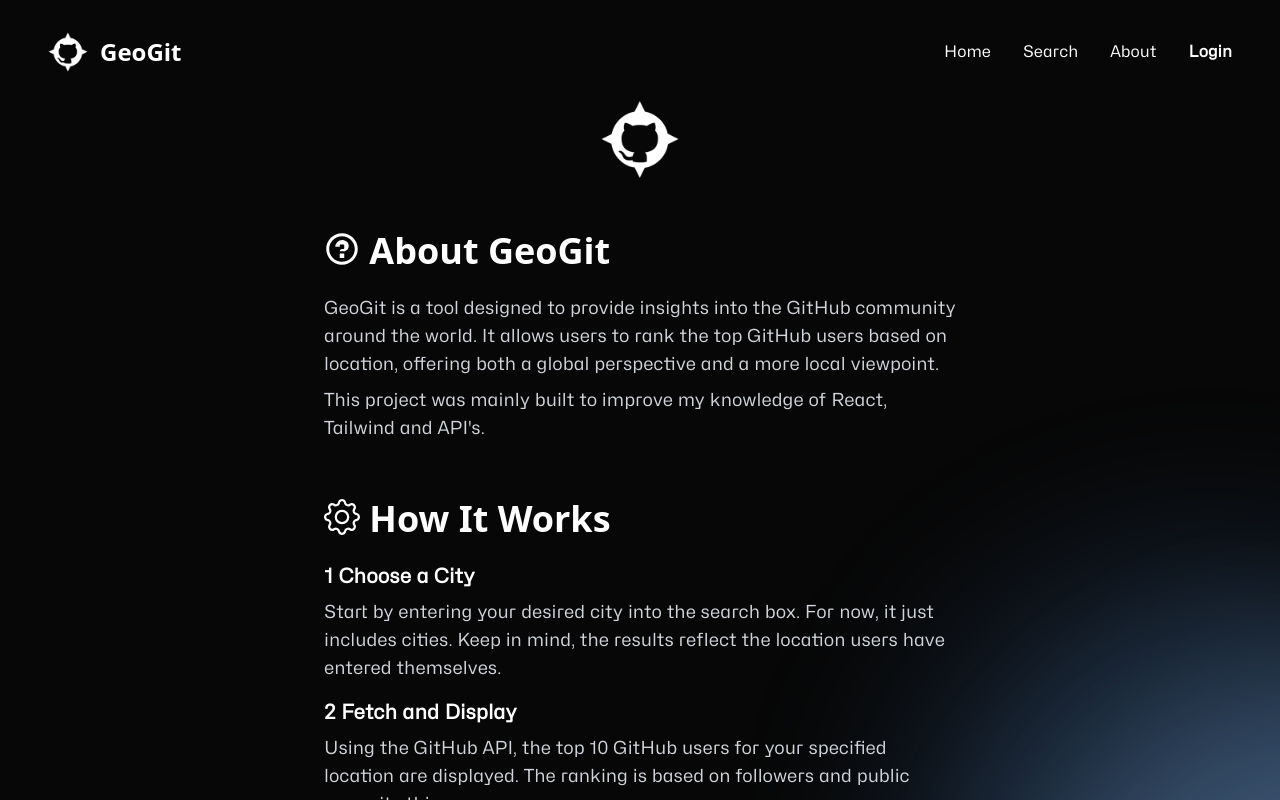
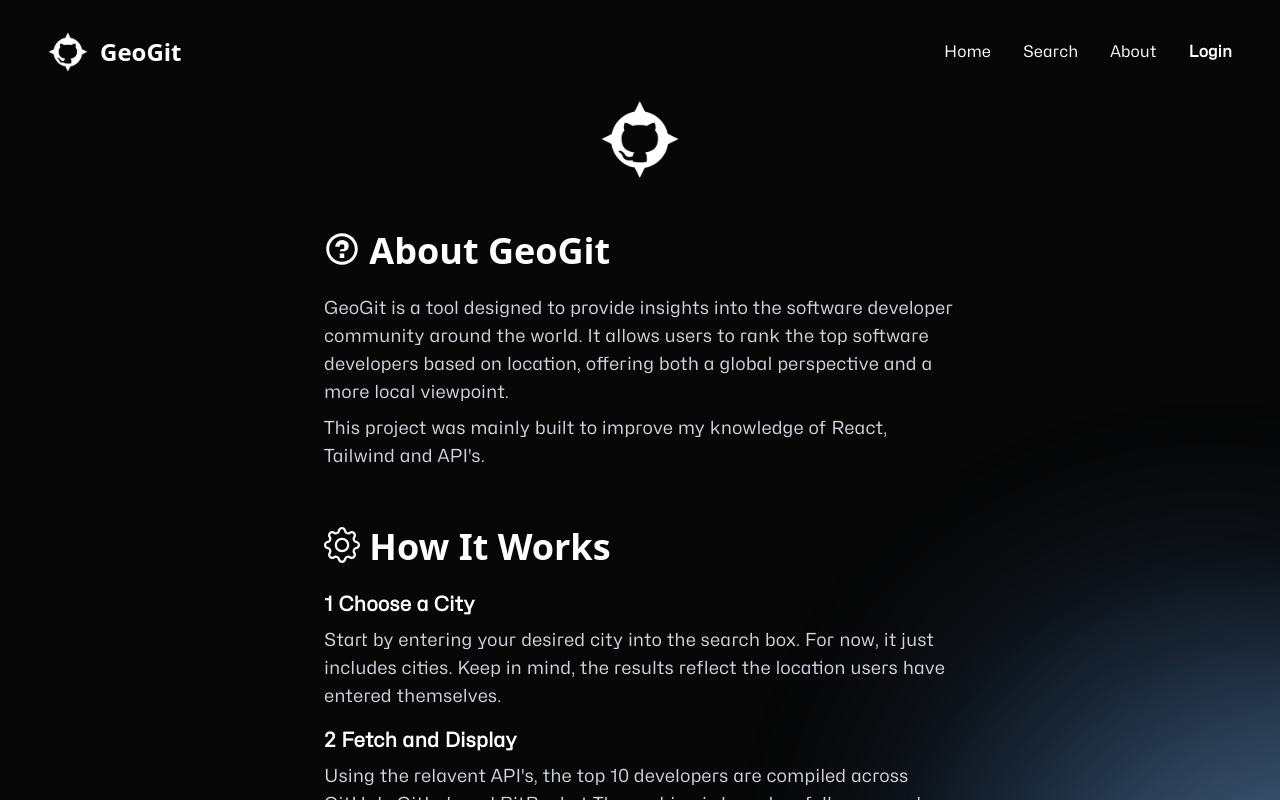
Before and after one commit to sheeehy/GeoGit, a React (Vite) app: page /About in a window 1280 px wide. Built offline with nearby package versions, Linux system fonts and the light colour scheme; no server answers.

Commit message:
Hero section chnages

```diff
--- a/src/pages/About.jsx
+++ b/src/pages/About.jsx
@@ -31,10 +31,10 @@ function About() {
                   GeoGit
                 </h1>
                 <p className="  text-left font-Hublot text-gray-300 text-lg leading-20 pt-4 pb-4 ">
-                  GeoGit is a tool designed to provide insights into the GitHub
-                  community around the world. It allows users to rank the top
-                  GitHub users based on location, offering both a global
-                  perspective and a more local viewpoint.{" "}
+                  GeoGit is a tool designed to provide insights into the
+                  software developer community around the world. It allows users
+                  to rank the top software developers based on location,
+                  offering both a global perspective and a more local viewpoint.{" "}
                   <p className="text-left font-Hublot text-gray-300 text-lg leading-20 pt-2">
                     This project was mainly built to improve my knowledge of
                     React, Tailwind and API's.
@@ -54,8 +54,8 @@ function About() {
                   <h2 className="text-white font-bold text-xl pb-2 pt-4">
                     2 Fetch and Display
                   </h2>
-                  Using the GitHub API, the top 10 GitHub users for your
-                  specified location are displayed. The ranking is based on
+                  Using the relavent API's, the top 10 developers are compiled
+                  across GitHub, GitLab and BitBucket The ranking is based on
                   followers and public commits this year.
                   <h2 className="text-white font-bold text-xl pb-2 pt-4">
                     3 User Insights
--- a/src/pages/Home.jsx
+++ b/src/pages/Home.jsx
@@ -33,9 +33,9 @@ function Home() {
                   <TypingAnimation />
                 </h1>
 
-                <h2 className="h2text pb-6 pointer-events-none  select-none  text-center font-Hublot text-gray-300 text-xl max-w-[29rem] leading-20 pt-4  ">
+                <h2 className="h2text pb-6 pointer-events-none  select-none  text-center font-Hublot text-gray-300 text-xl max-w-[36rem] leading-20 pt-4  ">
                   Start by entering the city you want to rank top developers
-                  from, based on{" "}
+                  from. Ranks are based on{" "}
                   <span className="text-white">
                     <GoPeople className="inline align-text-bottom" /> followers
                   </span>{" "}
--- a/src/pages/Search.jsx
+++ b/src/pages/Search.jsx
@@ -25,8 +25,8 @@ function Search() {
               Search
             </h1>
             <div className="flex">
-              <p className="font-Hublot text-gray-300 mr-4 max-w-[26rem] leading-[1.7rem]">
-                Start by entering the city you want to rank GitHub users from.
+              <p className="font-Hublot text-gray-300 mr-4 max-w-[24rem] leading-[1.7rem]">
+                Start by entering the city you want to rank developers from.
                 Keep in mind, the results reflect the location users have
                 entered themselves.
               </p>
```
